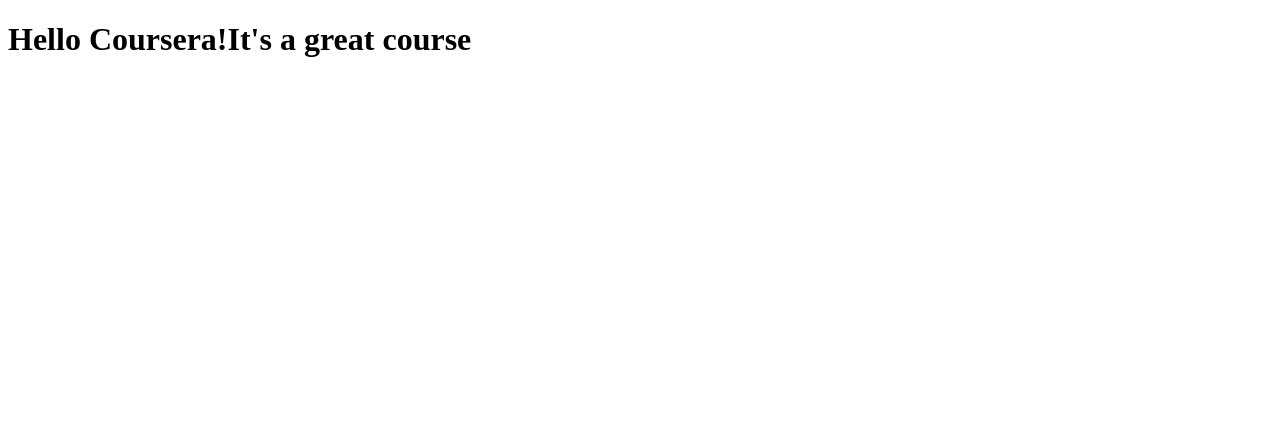
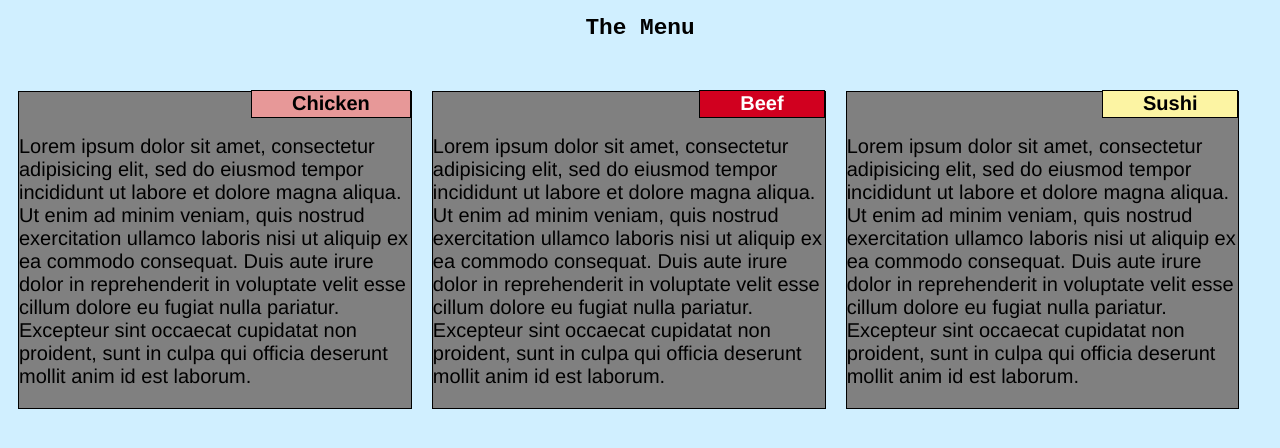
Before and after one commit to WhiteT-Rex/Coursera-test, a plain HTML site: page site/index.html in a window 1280 px wide. Drawn offline with Linux system fonts and the light colour scheme; files that its build step writes are made by us from their sources.

Commit message:
Update index.html

```diff
--- a/site/index.html
+++ b/site/index.html
@@ -1,9 +1,35 @@
 <!DOCTYPE html>
 <html>
 <head>
-	<title>Hello Coursera!</title>
+	<meta charset="utf-8">
+	<meta name="viewport" content="width=device-width">
+	<title>Module-2-Solution</title>
+	<link rel="stylesheet" type="text/css" href="css.css">
 </head>
 <body>
-<h1>Hello Coursera!It's a great course</h1>
+	<h1>The Menu</h1>
+<div class="container">
+	<div class="col-lg-4 col-md-6 col-sm-12"><span id='Para1'>Chicken</span><p id='Para1C'>Lorem ipsum dolor sit amet, consectetur adipisicing elit, sed do eiusmod
+	tempor incididunt ut labore et dolore magna aliqua. Ut enim ad minim veniam,
+	quis nostrud exercitation ullamco laboris nisi ut aliquip ex ea commodo
+	consequat. Duis aute irure dolor in reprehenderit in voluptate velit esse
+	cillum dolore eu fugiat nulla pariatur. Excepteur sint occaecat cupidatat non
+	proident, sunt in culpa qui officia deserunt mollit anim id est laborum.</p></div>
+<!--##########################################################################################-->
+	<div class="col-lg-4 col-md-6 col-sm-12"><span id='Para2'>Beef</span><p id="Para2C">Lorem ipsum dolor sit amet, consectetur
+	adipisicing elit, sed do eiusmod
+	tempor incididunt ut labore et dolore magna aliqua. Ut enim ad minim veniam,
+	quis nostrud exercitation ullamco laboris nisi ut aliquip ex ea commodo
+	consequat. Duis aute irure dolor in reprehenderit in voluptate velit esse
+	cillum dolore eu fugiat nulla pariatur. Excepteur sint occaecat cupidatat non
+	proident, sunt in culpa qui officia deserunt mollit anim id est laborum.</p></div>
+<!--##########################################################################################-->
+	<div class="col-lg-4 col-md-12 col-sm-12"><span id='Para3'>Sushi</span><p id="Para3C">Lorem ipsum dolor sit amet, consectetur adipisicing elit, sed do eiusmod
+	tempor incididunt ut labore et dolore magna aliqua. Ut enim ad minim veniam,
+	quis nostrud exercitation ullamco laboris nisi ut aliquip ex ea commodo
+	consequat. Duis aute irure dolor in reprehenderit in voluptate velit esse
+	cillum dolore eu fugiat nulla pariatur. Excepteur sint occaecat cupidatat non
+	proident, sunt in culpa qui officia deserunt mollit anim id est laborum.</p></div>
+</div>
 </body>
 </html>
```
